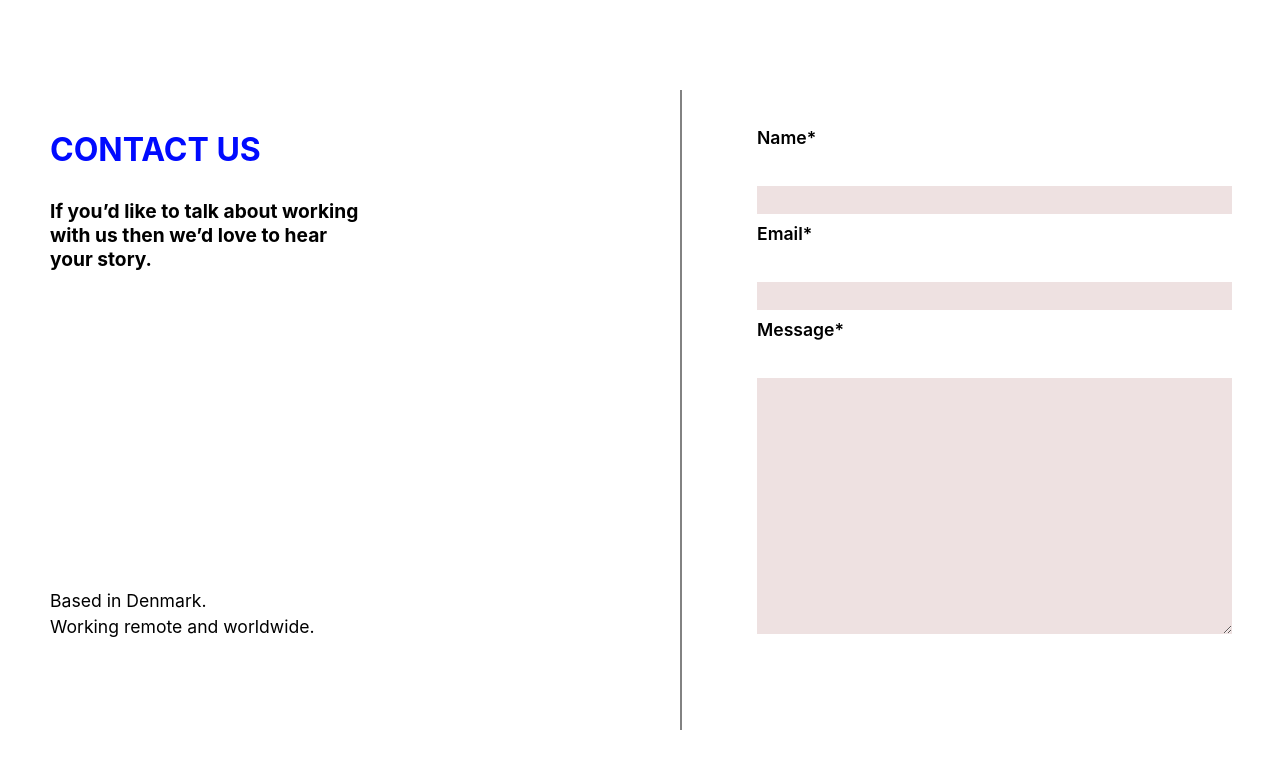
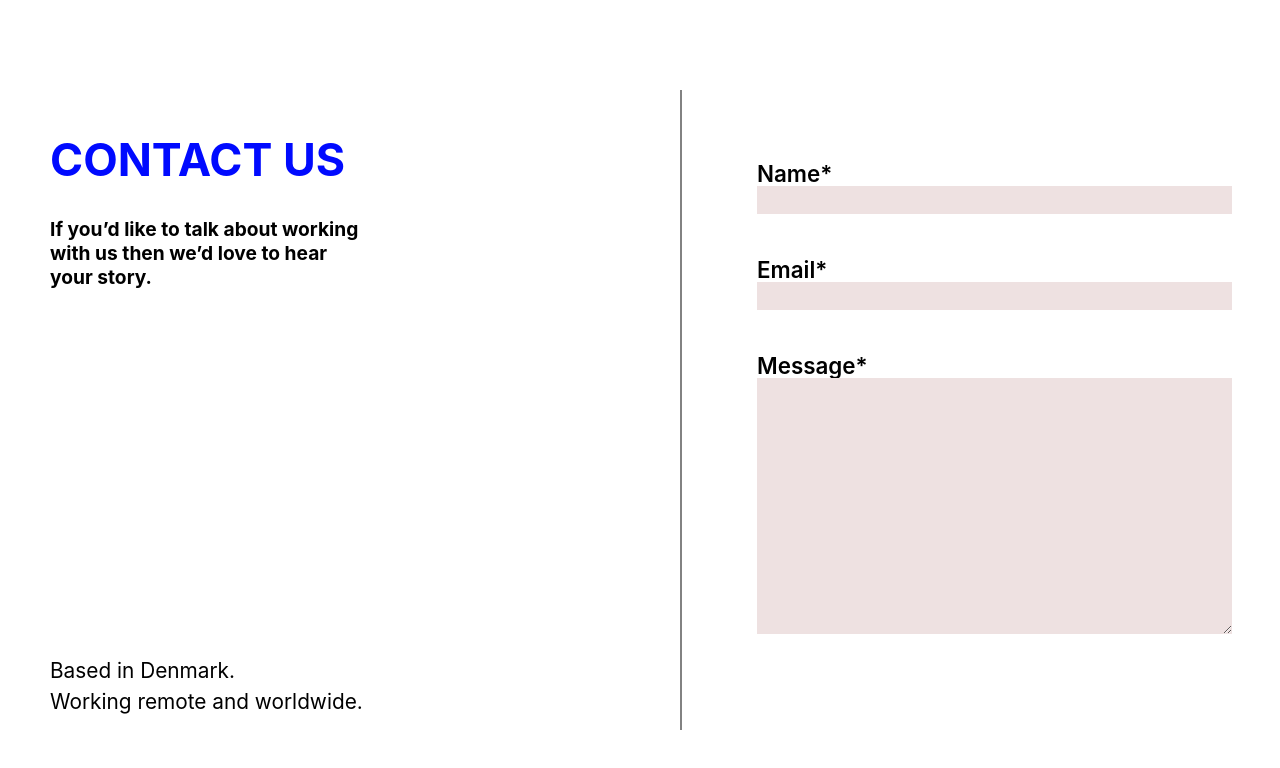
Before and after one commit to saravalencia/Redefine, a React (Create React App) app: page / in a window 1280 px wide. Shown: the top 768 px of the page. Built offline with nearby package versions, Linux system fonts and the light colour scheme.

Commit message:
changes on the media querys

```diff
--- a/src/components/atoms/ContactDiv.js
+++ b/src/components/atoms/ContactDiv.js
@@ -12,6 +12,14 @@ min-height: 100%;
 
     ${props => props.stylingForContact && css`
     border-left: 2px solid #828282;
+    @media screen and (max-width: 600px), screen and (max-height: 700px){
+        border-left: none;
+    }
+    `}
+    ${props => props.stylingForContactLeft && css`
+    @media screen and (max-width: 600px), screen and (max-height: 700px){
+        display: none;
+    }
     `}
 `;
 
--- a/src/components/atoms/ContainerContact.js
+++ b/src/components/atoms/ContainerContact.js
@@ -3,11 +3,17 @@ import styled from "styled-components";
 const ContainerContact = styled.div`
  margin: 90px auto;
   width: 170vh;
-  background-color: gray;
   position: relative;
   height: 80vh;
   display: flex;
 
+  @media screen and (max-width: 600px), screen and (max-height: 700px) {
+            font-size: 1em;
+            flex-direction: column;
+            width: 100vh;
+            }
+
+
 `;
 
 export default ContainerContact
--- a/src/components/atoms/H1.js
+++ b/src/components/atoms/H1.js
@@ -19,8 +19,9 @@ const H1 = styled.h1`
             margin-left: 50px;
 
 
-            @media screen and (max-width: 1280px){
+            @media screen and (max-width: 600px), screen and (max-height: 700px){
             font-size: 2em;
+            display: block ;
 
             }
     `
--- a/src/components/atoms/P.js
+++ b/src/components/atoms/P.js
@@ -13,9 +13,9 @@ const P = styled.p`
                 padding-top: 1em;
                 top: 85%;
                 font-size: 1.3em;
-                @media screen and (max-width: 1280px){
+                @media screen and (max-width: 600px), screen and (max-height: 700px){
                     font-size: 1.1em;
-                    top: 75%;
+
         }
 
     `
@@ -26,9 +26,9 @@ ${props => props.stylingForContactName && css`
                 position: absolute;
                 margin-left: 75px;
                 font-size: 1.4em;
-                @media screen and (max-width: 1280px){
+                @media screen and (max-width: 600px), screen and (max-height: 700px){
                     font-size: 1.1em;
-                    padding-top: 2em;
+
 
 
 
@@ -42,9 +42,9 @@ ${props => props.stylingForContactEmail && css`
                 margin-left: 75px;
                 font-size: 1.4em;
                 top: 15%;
-                @media screen and (max-width: 1280px){
+                @media screen and (max-width: 600px), screen and (max-height: 700px){
                     font-size: 1.1em;
-                    padding-top: 2em;
+
 
         }
 
@@ -56,9 +56,9 @@ ${props => props.stylingForContactMessage && css`
                 margin-left: 75px;
                 font-size: 1.4em;
                 top: 30%;
-                @media screen and (max-width: 1280px){
+                @media screen and (max-width: 600px), screen and (max-height: 700px){
                     font-size: 1.1em;
-                    padding-top: 2em;
+
 
         }
 
--- a/src/components/pages/Contact.js
+++ b/src/components/pages/Contact.js
@@ -14,7 +14,7 @@
   function Contact() {
     return (
         <ContainerContact>
-            <ContactDiv>
+            <ContactDiv stylingForContactLeft>
                 <H1 stylingForContact  >CONTACT US</H1>
                 <H2 stylingForContact smallerFont textJustify >If you’d like to talk about working<br/> with us then we’d love to hear<br/> your story.</H2>
                 <P stylingForContact>Based in Denmark.<br/> Working remote and worldwide.</P>
```
